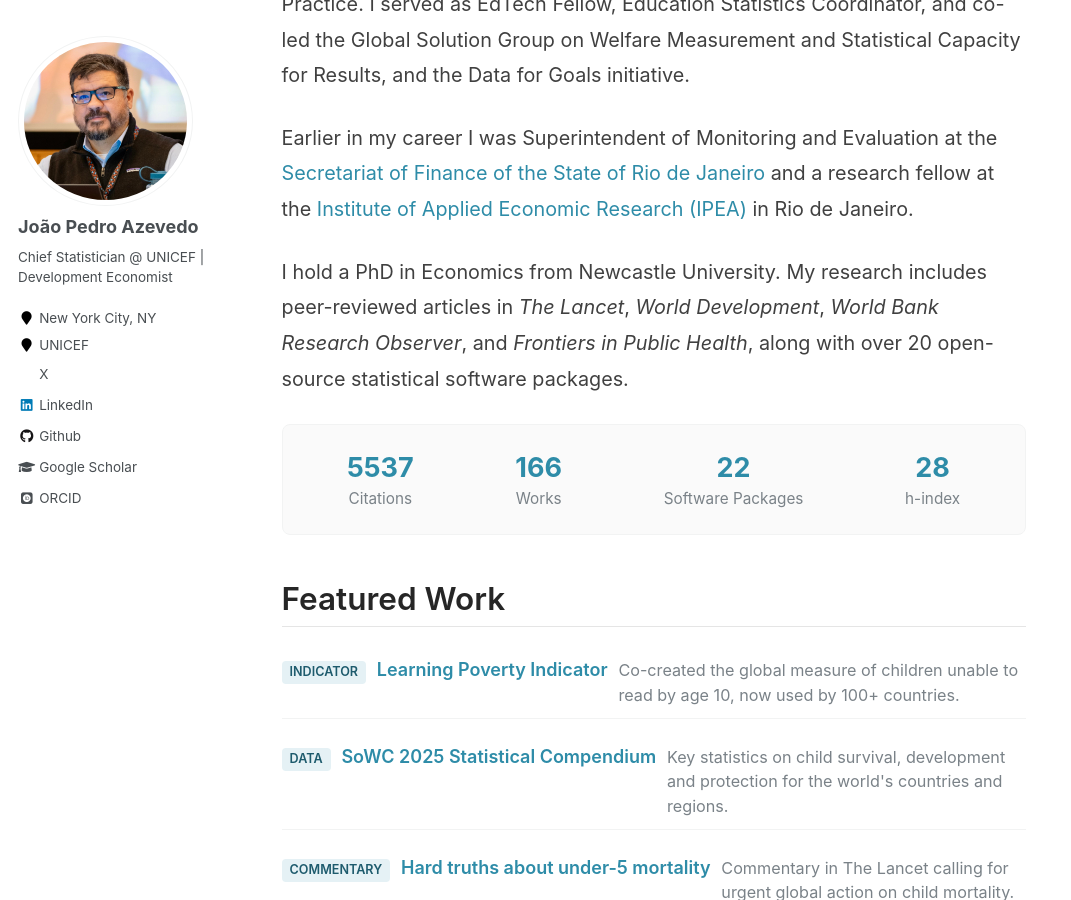
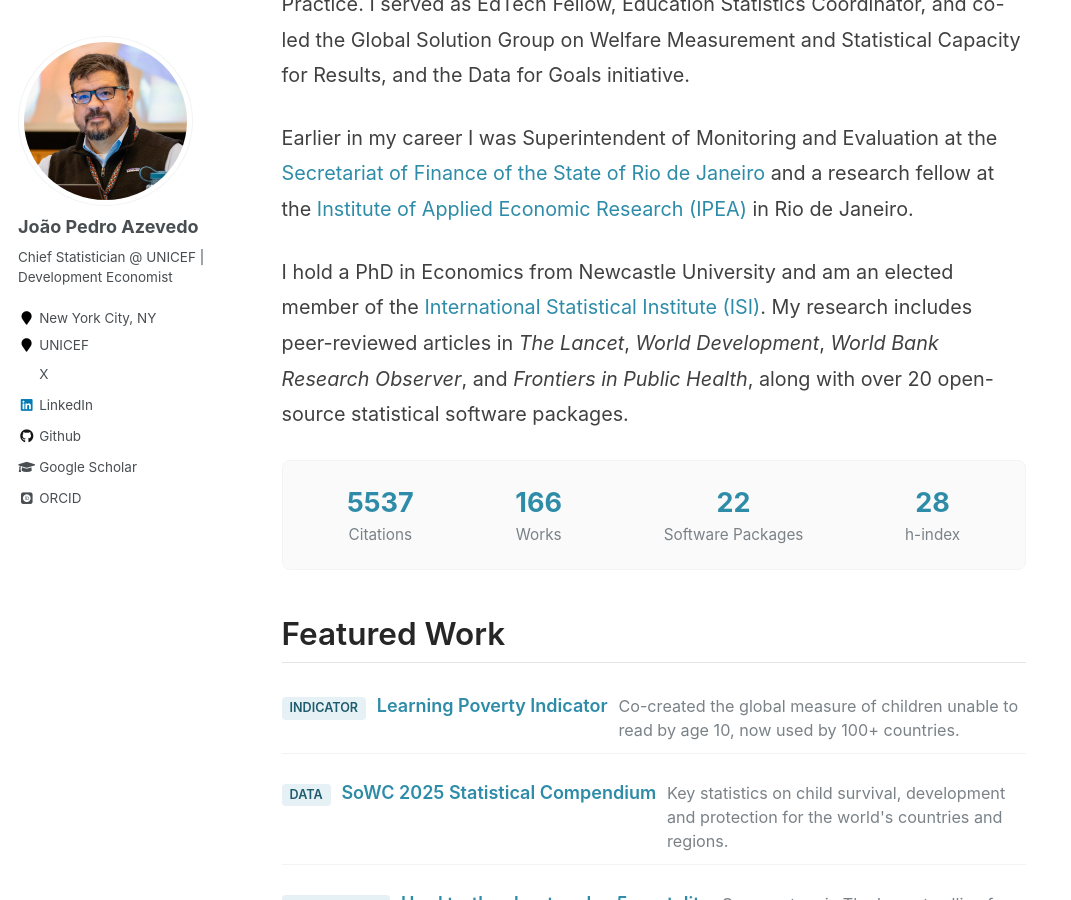
Before and after one commit to jpazvd/jpazvd.github.io, a Jekyll site: the page built from _pages/about.md, in a window 1280 px wide and 900 px high, scrolled down 441 px. Shown: the whole window, without its empty margins (0-1071 px from the left). Built offline with Jekyll 4.4.1, drawn with Linux system fonts in a browser that asks for light colours; some web fonts are replaced.

Commit message:
sync: update from dev repo
Synced from: jpazvd/jpazvd.github.io-dev@ab0db2da36c7c38d2796b45ab37ff5937a6dc466

```diff
--- a/_includes/person-schema.html
+++ b/_includes/person-schema.html
@@ -45,6 +45,11 @@
     "credentialCategory": "degree",
     "name": "PhD in Economics"
   },
+  "memberOf": {
+    "@type": "Organization",
+    "name": "International Statistical Institute",
+    "url": "https://www.isi-web.org/"
+  },
   "knowsAbout": [
     "Learning Poverty",
     "Education Economics",
--- a/_pages/about.md
+++ b/_pages/about.md
@@ -18,7 +18,7 @@ Before joining UNICEF, I spent 16 years at the [World Bank](https://www.worldban
 
 Earlier in my career I was Superintendent of Monitoring and Evaluation at the [Secretariat of Finance of the State of Rio de Janeiro](https://www.fazenda.rj.gov.br/) and a research fellow at the [Institute of Applied Economic Research (IPEA)](https://ipea.gov.br) in Rio de Janeiro.
 
-I hold a PhD in Economics from Newcastle University. My research includes peer-reviewed articles in *The Lancet*, *World Development*, *World Bank Research Observer*, and *Frontiers in Public Health*, along with over 20 open-source statistical software packages.
+I hold a PhD in Economics from Newcastle University and am an elected member of the [International Statistical Institute (ISI)](https://www.isi-web.org/). My research includes peer-reviewed articles in *The Lancet*, *World Development*, *World Bank Research Observer*, and *Frontiers in Public Health*, along with over 20 open-source statistical software packages.
 
 <!-- At a Glance -->
 <div class="jp-stats-row jp-at-a-glance">
```
Also changed, not shown: _pages/cv.md (+1 -1 lines).
